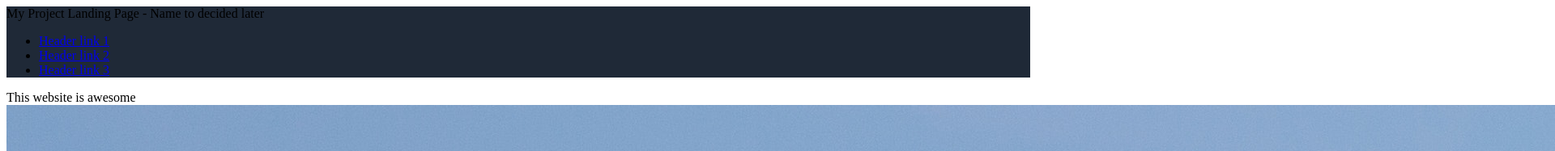
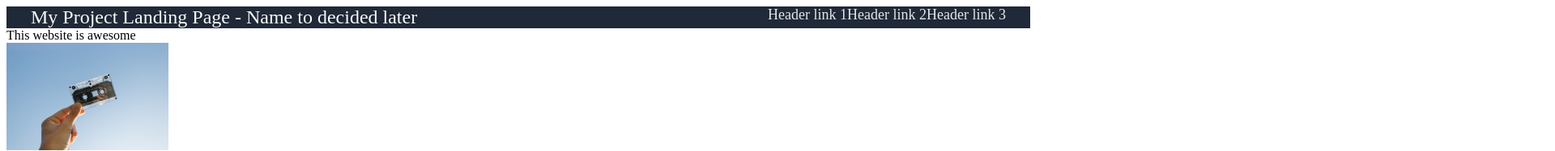
Before and after one commit to BadDaddyZ/landing-page, a plain HTML site: page index.html in a window 1280 px wide. Shown: the top 187 px of the page at 81% size, 1920 px wide, since content can reach past the window. Drawn offline with Linux system fonts and the light colour scheme.

Commit message:
Header is roughed out

```diff
--- a/index.html
+++ b/index.html
@@ -5,7 +5,7 @@
     <meta http-equiv="X-UA-Compatible" content="IE=edge">
     <meta name="viewport" content="width=device-width, initial-scale=1.0">
     <title>Landing Page</title>
-    <link rel="stylesheet" href="style.css"
+    <link rel="stylesheet" href="style.css">
 </head>
 <body>
     <div class="header">
--- a/style.css
+++ b/style.css
@@ -2,4 +2,35 @@
 
 .header {
     background: #1f2937;
+    padding-left: 30px;
+    padding-right: 30px;
+    display: flex;
+    margin: auto;
+    justify-content: space-between;
 }
+
+.logo {
+    font-size: 24px;
+    color: #f9faf8;
+
+}
+
+ul {
+    list-style-type: none;
+    display: flex;
+    margin: auto;
+}
+
+a {
+    text-decoration: none;
+    color: #E5E7EB;
+}
+
+.right-links {
+    font-size: 18px;
+}
+
+img {
+    width: 200px;
+    height: auto;
+}
```
